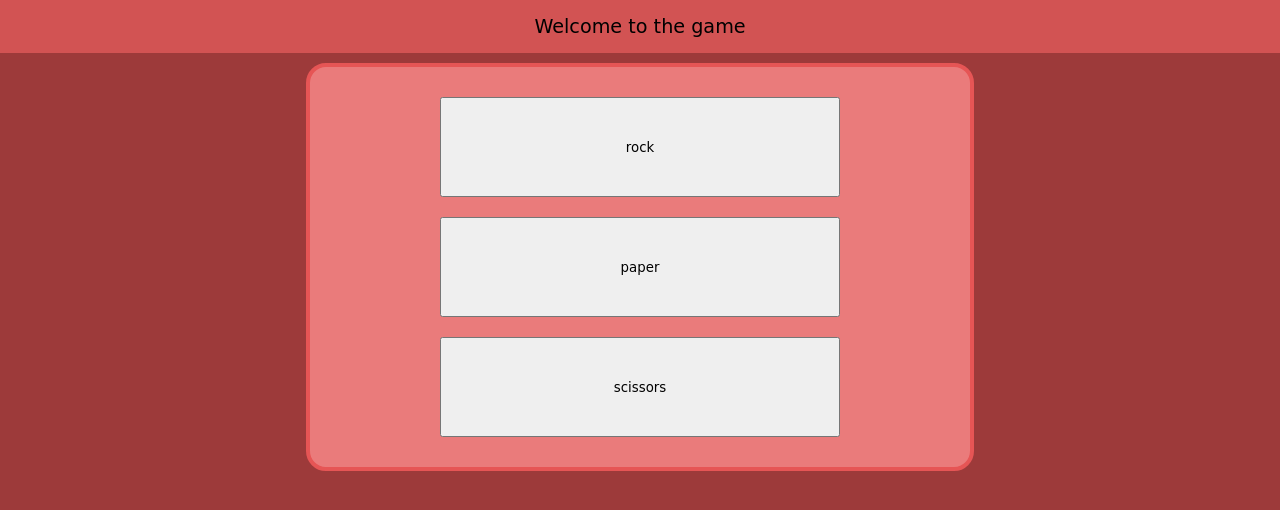
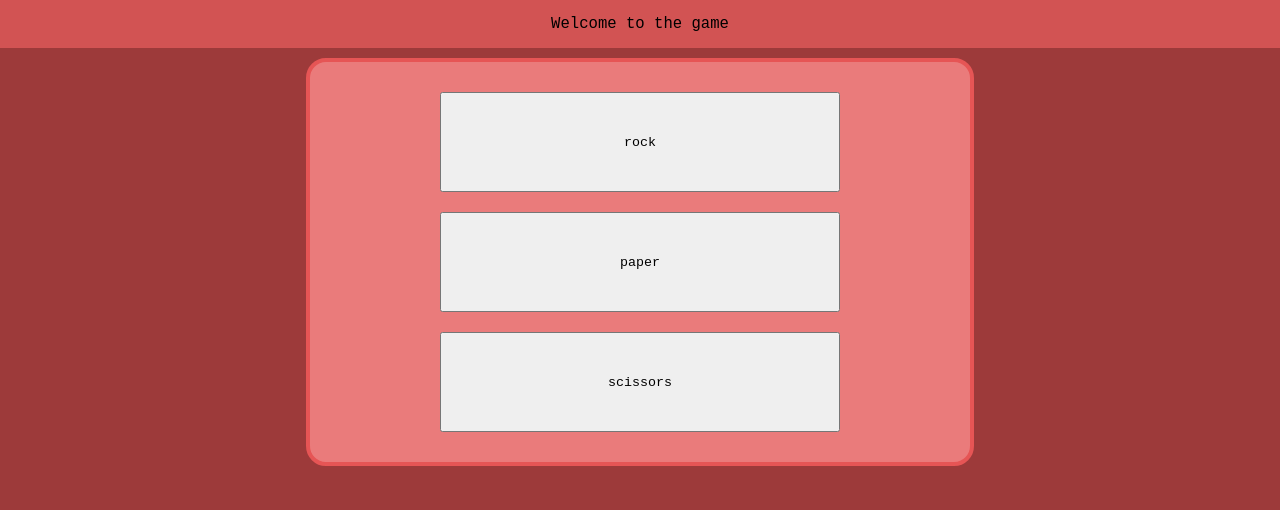
Before and after one commit to rohancreates/rohancreates.github.io, a plain HTML site: page rock-paper-scissors-game/index.html in a window 1280 px wide. Drawn offline with Linux system fonts and the light colour scheme.

Commit message:
font correction

```diff
--- a/rock-paper-scissors-game/index.html
+++ b/rock-paper-scissors-game/index.html
@@ -16,7 +16,7 @@
             background-color: #D25353;
             display: block;
             text-align: center;
-            font-family: cursive;
+            font-family:monospace;
             font-size: larger;
             width: 100%;
             padding: 15px;
@@ -24,7 +24,7 @@
         .button{
             padding: 10px;
             width: 400px;
-            font-family: cursive;
+            font-family: monospace;
             min-height: 100px;
 
         }
```
